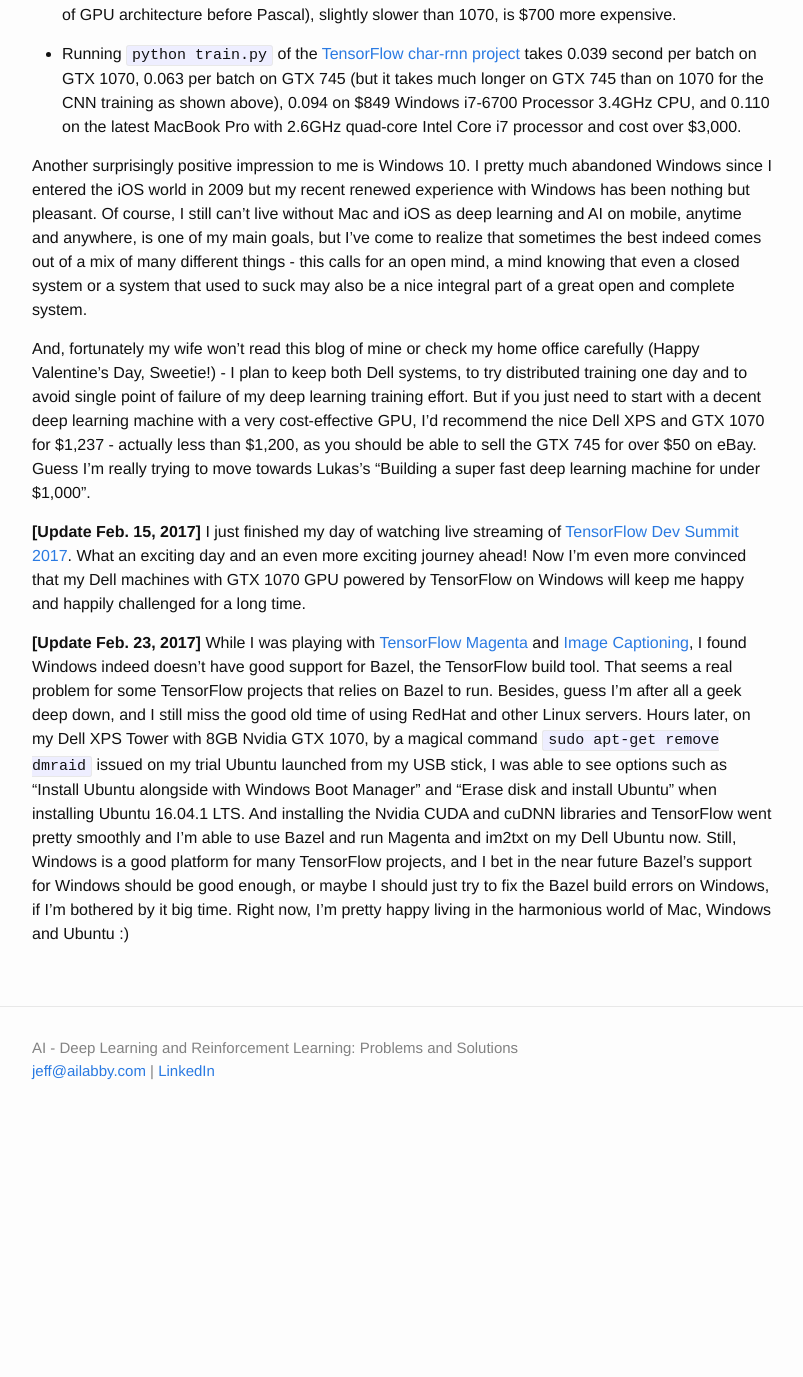
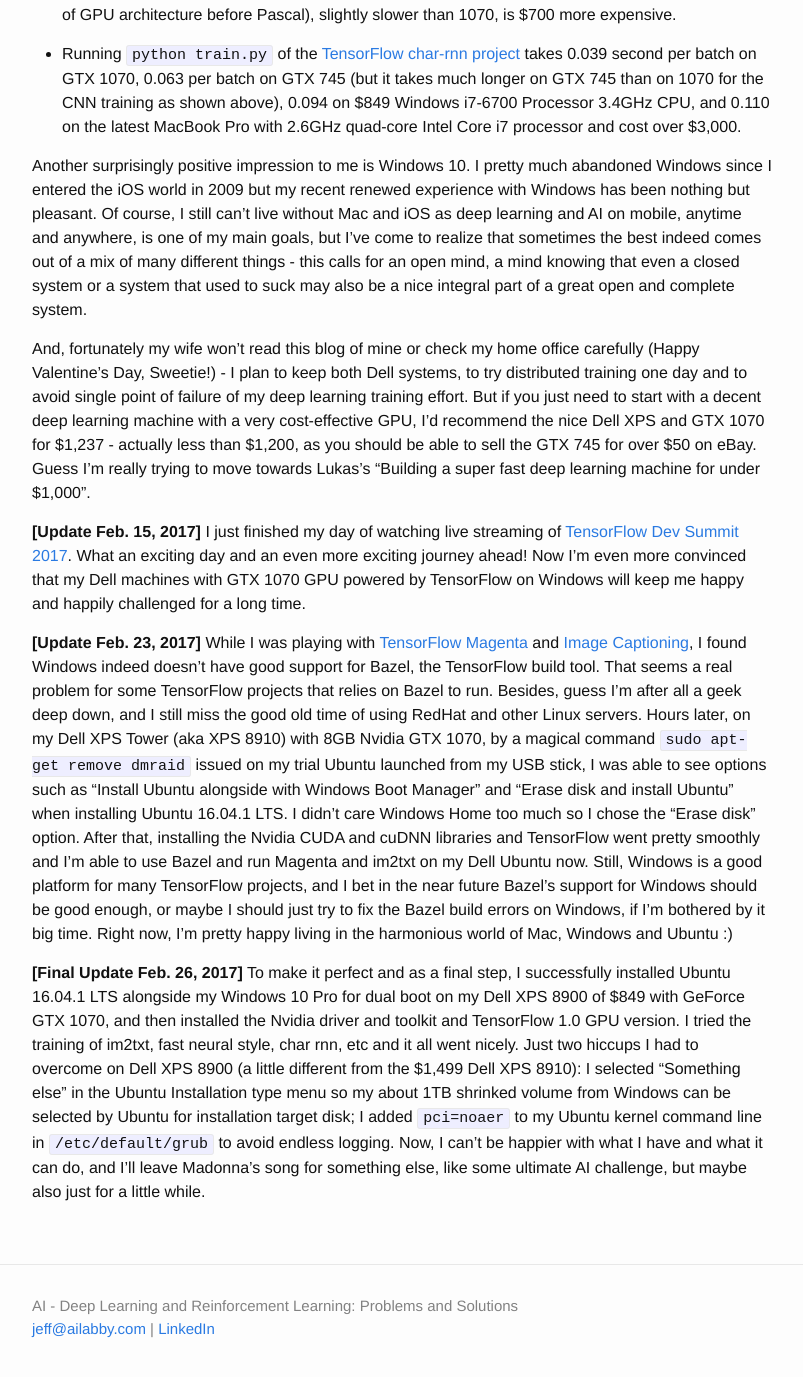
Before and after one commit to jeffxtang/jeffxtang.github.io, a Jekyll site: the page built from _posts/2017-02-14-deep-learning-machine.md, in a window 1280 px wide and 1400 px high, scrolled down 1465 px. Shown: the top 1377 px of the window, without its empty margins (238-1041 px from the left). Built offline with Jekyll 4.4.1, drawn with Linux system fonts in a browser that asks for light colours; comment, search, counter and statistics services are not loaded; before the commit the page ends 2607 px from its top, so only the background shows below that.

Commit message:
dl machine update

```diff
--- a/_posts/2017-02-14-deep-learning-machine.md
+++ b/_posts/2017-02-14-deep-learning-machine.md
@@ -32,4 +32,6 @@ And, fortunately my wife won't read this blog of mine or check my home office ca
 
 **[Update Feb. 15, 2017]** I just finished my day of watching live streaming of [TensorFlow Dev Summit 2017](https://events.withgoogle.com/tensorflow-dev-summit/). What an exciting day and an even more exciting journey ahead! Now I'm even more convinced that my Dell machines with GTX 1070 GPU powered by TensorFlow on Windows will keep me happy and happily challenged for a long time.
 
-**[Update Feb. 23, 2017]** While I was playing with [TensorFlow Magenta](https://github.com/tensorflow/magenta) and [Image Captioning](https://github.com/tensorflow/models/tree/master/im2txt), I found Windows indeed doesn't have good support for Bazel, the TensorFlow build tool. That seems a real problem for some TensorFlow projects that relies on Bazel to run. Besides, guess I'm after all a geek deep down, and I still miss the good old time of using RedHat and other Linux servers. Hours later, on my Dell XPS Tower with 8GB Nvidia GTX 1070, by a magical command `sudo apt-get remove dmraid` issued on my trial Ubuntu launched from my USB stick, I was able to see options such as "Install Ubuntu alongside with Windows Boot Manager" and "Erase disk and install Ubuntu" when installing Ubuntu 16.04.1 LTS. And installing the Nvidia CUDA and cuDNN libraries and TensorFlow went pretty smoothly and I'm able to use Bazel and run Magenta and im2txt on my Dell Ubuntu now. Still, Windows is a good platform for many TensorFlow projects, and I bet in the near future Bazel's support for Windows should be good enough, or maybe I should just try to fix the Bazel build errors on Windows, if I'm bothered by it big time. Right now, I'm pretty happy living in the harmonious world of Mac, Windows and Ubuntu :)
+**[Update Feb. 23, 2017]** While I was playing with [TensorFlow Magenta](https://github.com/tensorflow/magenta) and [Image Captioning](https://github.com/tensorflow/models/tree/master/im2txt), I found Windows indeed doesn't have good support for Bazel, the TensorFlow build tool. That seems a real problem for some TensorFlow projects that relies on Bazel to run. Besides, guess I'm after all a geek deep down, and I still miss the good old time of using RedHat and other Linux servers. Hours later, on my Dell XPS Tower (aka XPS 8910) with 8GB Nvidia GTX 1070, by a magical command `sudo apt-get remove dmraid` issued on my trial Ubuntu launched from my USB stick, I was able to see options such as "Install Ubuntu alongside with Windows Boot Manager" and "Erase disk and install Ubuntu" when installing Ubuntu 16.04.1 LTS. I didn't care Windows Home too much so I chose the "Erase disk" option. After that, installing the Nvidia CUDA and cuDNN libraries and TensorFlow went pretty smoothly and I'm able to use Bazel and run Magenta and im2txt on my Dell Ubuntu now. Still, Windows is a good platform for many TensorFlow projects, and I bet in the near future Bazel's support for Windows should be good enough, or maybe I should just try to fix the Bazel build errors on Windows, if I'm bothered by it big time. Right now, I'm pretty happy living in the harmonious world of Mac, Windows and Ubuntu :)
+
+**[Final Update Feb. 26, 2017]** To make it perfect and as a final step, I successfully installed Ubuntu 16.04.1 LTS alongside my Windows 10 Pro for dual boot on my Dell XPS 8900 of $849 with GeForce GTX 1070, and then installed the Nvidia driver and toolkit and TensorFlow 1.0 GPU version. I tried the training of im2txt, fast neural style, char rnn, etc and it all went nicely. Just two hiccups I had to overcome on Dell XPS 8900 (a little different from the $1,499 Dell XPS 8910): I selected "Something else" in the Ubuntu Installation type menu so my about 1TB shrinked volume from Windows can be selected by Ubuntu for installation target disk; I added `pci=noaer` to my Ubuntu kernel command line in `/etc/default/grub` to avoid endless logging. Now, I can't be happier with what I have and what it can do, and I'll leave Madonna's song for something else, like some ultimate AI challenge, but maybe also just for a little while.
```
